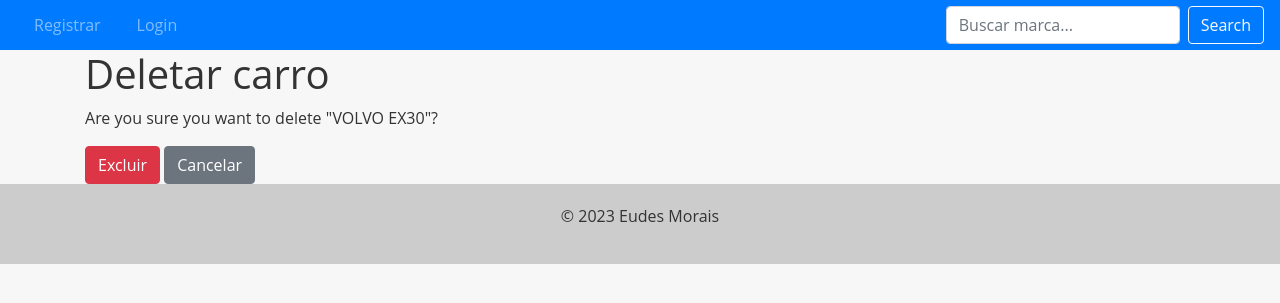
After one commit to eudes-morais/django-master, a Django app: page /car/2/delete/ in a window 1280 px wide. The commit adds this page. Shown: the top 303 px of the page. Run offline with Django 4.2, Linux system fonts and the light colour scheme; data comes from the database, SQL or seed files in the repository; both versions use the stored data as it was after the commit.

Commit message:
Updating files

```diff
--- a/app/urls.py
+++ b/app/urls.py
@@ -2,7 +2,7 @@ from django.contrib import admin
 from django.urls import path
 from django.conf import settings
 from django.conf.urls.static import static
-from cars.views import CarsListView, CarCreateView, CarDetailView
+from cars.views import CarsListView, CarCreateView, CarDetailView, CarUpdateView, CarDeleteView
 from .views import index
 from accounts.views import register_view, login_view, logout_view
 
@@ -15,4 +15,6 @@ urlpatterns = [
     path('cars/', CarsListView.as_view(), name='cars_list'), # Quando se utiliza a CBV tem que especificar que a classe é uma view (.as_view)
     path('new_car/', CarCreateView.as_view(), name='new_car'),
     path('car/<int:pk>/', CarDetailView.as_view(), name='car_detail'),
+    path('car/<int:pk>/update/', CarUpdateView.as_view(), name='car_update'),
+    path('car/<int:pk>/delete/', CarDeleteView.as_view(), name='car_delete'),
 ] + static(settings.MEDIA_URL, document_root=settings.MEDIA_ROOT)
--- a/cars/forms.py
+++ b/cars/forms.py
@@ -11,13 +11,14 @@ class CarModelForm(forms.ModelForm):
         labels = {'brand_id': 'Brand'}
 
     # Funções para validação de campos.OBRIGATORIAMENTE começam com a palavra CLEAN
-    # O exemplo abaixo criar uma função que valida se o valor do carro é maior que 20k
+    # O exemplo abaixo cria uma função que valida se o valor do carro é maior que 20k
     def clean_value(self):
         value = self.cleaned_data.get('value')
         if value < 20000:
             self.add_error('value', 'Valor deve ser maior que 20k')
         return value
 
+    # Função que valida a criação de carros com data de fabricação a partir de 1975
     def clean_factory_year(self):
         factory_year = self.cleaned_data.get('factory_year')
         if factory_year < 1975:
--- /dev/null
+++ b/cars/templates/car_delete.html
@@ -0,0 +1,14 @@
+{% extends "base.html" %}
+{% block content %}
+<form method="post" enctype="multipart/form-data">
+  {% csrf_token %}
+  <div class="container">
+    <h1>Deletar carro</h1>
+    <p>Are you sure you want to delete "{{ object.brand_id }} {{ object.model }}"?</p>
+    <div class="button">
+      <button type="submit" class="btn btn-danger">Excluir</button>
+      <a href="{% url 'car_detail' pk=object.pk %}" class="btn btn-secondary">Cancelar</a>
+    </div>
+  </div>
+</form>
+{% endblock %}
--- a/cars/templates/car_detail.html
+++ b/cars/templates/car_detail.html
@@ -2,7 +2,7 @@
 {% block content %}
 <div class="container">
   <div class="row justify-content-center">
-    <div class="card align-items-center" style="width: 38rem;">
+    <div class="card flex align-items-center" style="width: 38rem;">
       {% if car.photo.url != None %}
       <img class="card-img-top" src="{{ object.photo.url }}" alt="{{ object.model }} - {{ object.brand_id }}">
       {% else %}
@@ -15,6 +15,10 @@
         <p class="card-text"><strong>Placa:</strong> {{ object.plate }}</p>
         <p class="card-text"><strong>Preço:</strong> R$ {{ object.value }}</p>
       </div>
+      <div class="card-footer border-0">
+        <a href="{% url 'car_update' pk=object.pk %}" class="btn btn-warning">Editar</a>
+        <a href="{% url 'car_delete' pk=object.pk %}" class="btn btn-danger">Excluir</a>
+      </div>
     </div>
 </div>
 </div>
--- a/cars/views.py
+++ b/cars/views.py
@@ -2,7 +2,8 @@ from django.shortcuts import render, redirect
 from cars.models import Car
 from cars.forms import CarModelForm
 from django.views import View
-from django.views.generic import ListView, CreateView, DetailView, DeleteView
+from django.views.generic import ListView, CreateView, DetailView, DeleteView, UpdateView
+from django.urls import reverse_lazy
 
 # Reescrevendo as views utilizando CBV. A vantagem é a organização do código.
 # Que agora se assemelha a uma classe e tem um método que será executado
@@ -39,3 +40,18 @@ class CarCreateView(CreateView):
 class CarDetailView(DetailView):
     model = Car
     template_name = 'car_detail.html'
+
+class CarUpdateView(UpdateView):
+    model = Car
+    form_class = CarModelForm
+    template_name = 'car_update.html'
+    # No lugar do sucess_url abaixo, será usada a função get_success_url
+    # success_url = '/cars'
+
+    def get_success_url(self):
+        return reverse_lazy('car_detail', kwargs={'pk': self.object.pk})
+
+class CarDeleteView(DeleteView):
+    model = Car
+    template_name = 'car_delete.html'
+    success_url = '/cars'
```
Also changed, not shown: cars/templates/car_update.html (added, +19 -0 lines), db.sqlite3, media/cars/mercedes_cla200.jpeg (added), media/cars/mercedes_cla_200.jpg (added), media/cars/mercedes_cla_200_9ttW79p.jpg (added).
